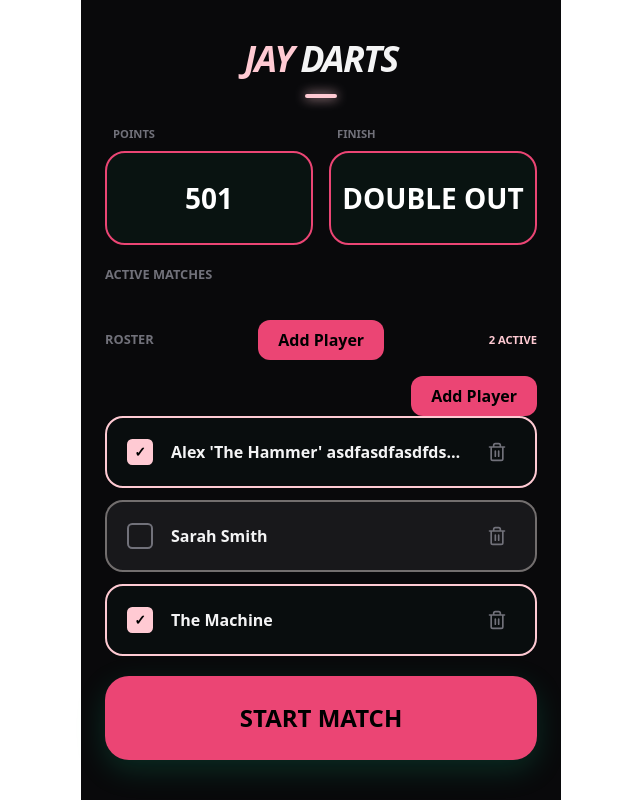
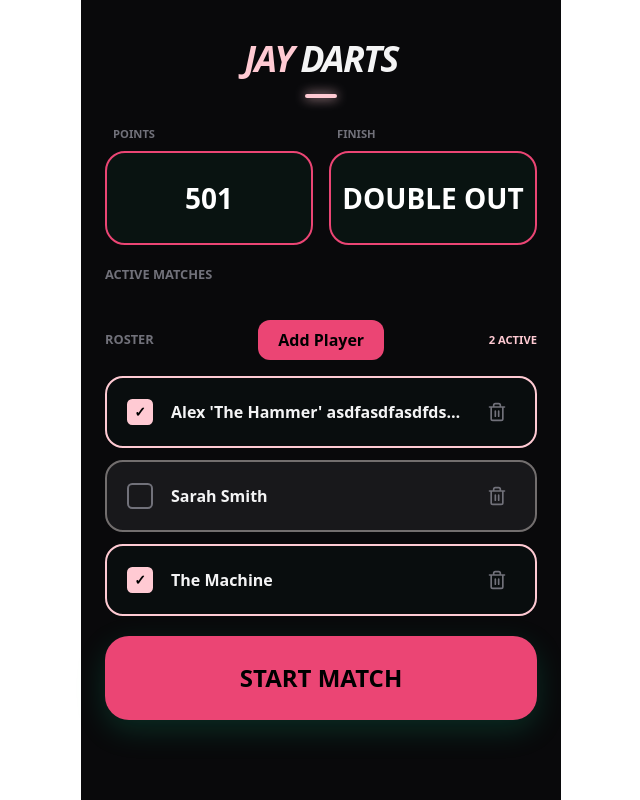
Before and after one commit to milauuu/dart, a Vue app: page / in a window 1280 px wide. Shown: the whole page, without its empty margins (319-959 px from the left). Built offline with nearby package versions, Linux system fonts and the light colour scheme.

Commit message:
refactor:`Home.vue`: remving excess code

```diff
--- a/src/components/Home.vue
+++ b/src/components/Home.vue
@@ -359,24 +359,6 @@ function startGame() {
             </span>
         </div>
 
-        <!--  -->
-        <!-- "Add Player"-->
-        <button
-            @click="addPlayerToList"
-            style="
-                align-self: flex-end;
-                background: #EB4574;
-                color: black;
-                border: none;
-                font-weight: 900;
-                padding: 0.5rem 1.25rem;
-                border-radius: 12px;
-                cursor: pointer;
-            "
-        >
-            Add Player
-        </button>
-
         <!-- player list -->
         <div
             style="
```
